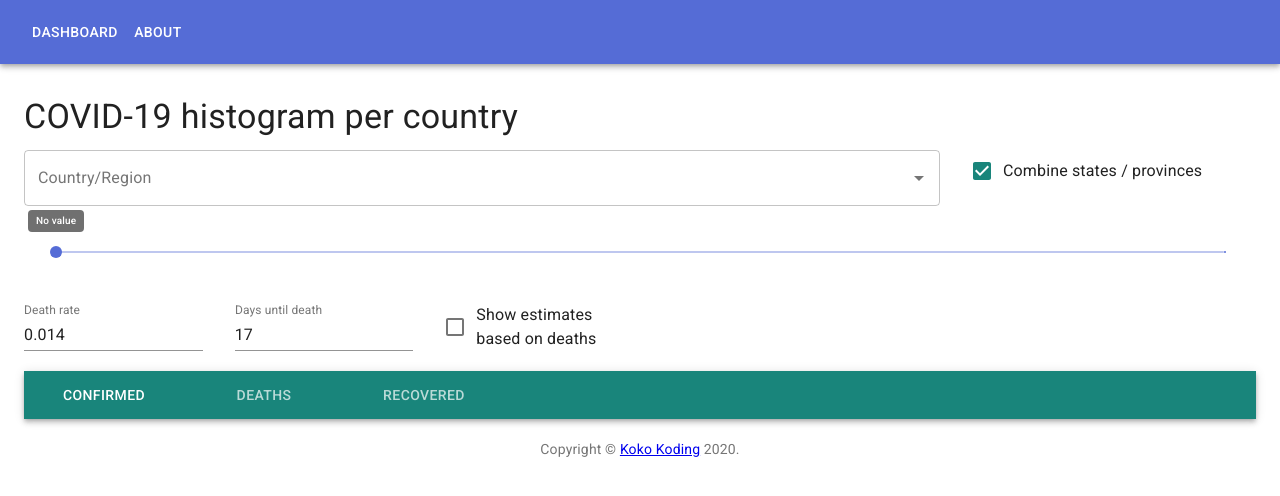
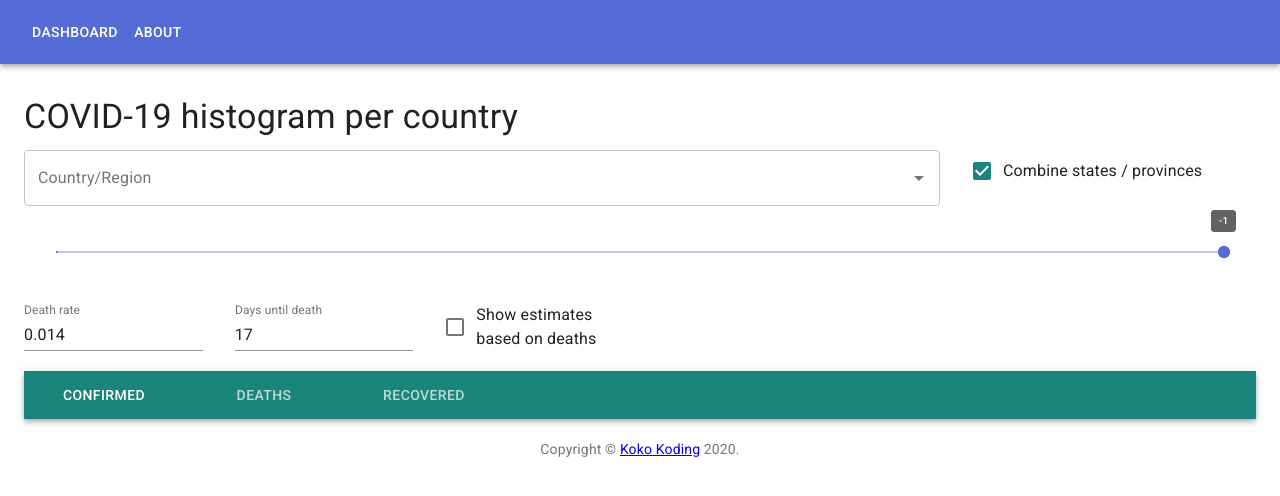
Before and after one commit to drikusroor/KOVID-19-Dashboard, a React (Create React App) app: page /dashboard in a window 1280 px wide. Shown: the top 496 px of the page. Built offline with nearby package versions, Linux system fonts and the light colour scheme; no server answers.

Commit message:
Connect slider to redux-form

```diff
--- a/src/components/filter-form/index.js
+++ b/src/components/filter-form/index.js
@@ -7,7 +7,8 @@ import Checkbox from '@material-ui/core/Checkbox'
 import FormControlLabel from '@material-ui/core/FormControlLabel'
 import Autocomplete from '@material-ui/lab/Autocomplete'
 import TextField from '@material-ui/core/TextField'
-import { Grid, Slider, Tooltip, Paper, Box } from '@material-ui/core'
+import { Grid, Slider, Tooltip, Box } from '@material-ui/core'
+import { getHeaders, getDates } from '../../store/time-series/selectors'
 
 const useStyles = makeStyles(theme => ({
   container: {
@@ -68,7 +69,7 @@ const renderTextField = ({
 )
 
 function ValueLabelComponent(props) {
-  const { children, open, value } = props
+  const { children, open, value = 'No value' } = props
 
   return (
     <Tooltip open={open} enterTouchDelay={0} placement="top" title={value}>
@@ -77,13 +78,35 @@ function ValueLabelComponent(props) {
   )
 }
 
+const renderSlider = ({
+  label,
+  input,
+  meta: { touched, invalid, error },
+  ...custom
+}) => {
+  console.log({ input })
+
+  return (
+    <Slider
+      aria-labelledby="discrete-slider-custom"
+      valueLabelDisplay="on"
+      steps={null}
+      marks={custom.marks}
+      getAriaLabel={custom.valuetext}
+      getAriaValueText={custom.valuetext}
+      min={0}
+      max={custom.dates.length - 1}
+      valueLabelFormat={custom.valuetext}
+      ValueLabelComponent={ValueLabelComponent}
+      value={input.value}
+      onChange={(e, value) => input.onChange(value)}
+    />
+  )
+}
+
 const FilterForm = props => {
-  const { change, countries, countryFilter, timeSeries } = props
+  const { change, countries, countryFilter, dates } = props
   const classes = useStyles()
-
-  const { headers = [] } = (timeSeries && timeSeries[0]) || { headers: [] }
-
-  const dates = headers.length > 4 ? headers.slice(4, headers.length) : []
 
   const marks = [
     { value: 0, label: dates[0] },
@@ -97,13 +120,8 @@ const FilterForm = props => {
     return value
   }
 
-  const handleDateRangeChange = (event, value) => {
-    change('dates', value)
-  }
-
   const valuetext = value => {
-    // return dates && dates.length > 0 ? dates[value] : 'No value'
-    return 'No value'
+    return dates && dates.length > 0 ? dates[value] : 'No value'
   }
 
   return (
@@ -141,8 +159,10 @@ const FilterForm = props => {
         <Grid item xs={12}>
           {SLIDER_ENABLED && marks && marks.length > 0 ? (
             <Box className={classes.slider}>
-              <Slider
-                onChange={handleDateRangeChange}
+              <Field
+                component={renderSlider}
+                name="dates"
+                dates={dates}
                 aria-labelledby="discrete-slider-custom"
                 valueLabelDisplay="on"
                 steps={null}
@@ -208,6 +228,8 @@ export default compose(
     state => {
       return {
         countryFilter: selector(state, 'countryFilter'),
+        headers: getHeaders(state),
+        dates: getDates(state),
       }
     },
     {
@@ -222,7 +244,7 @@ export default compose(
       timeToDeath: 17,
       showEstimates: false,
       showPerCountry: true,
-      dates: [],
+      dates: [0, 1],
     },
   }),
 )(FilterForm)
--- a/src/store/time-series/sagas.js
+++ b/src/store/time-series/sagas.js
@@ -12,10 +12,6 @@ function* fetchTimeSeriesSaga(action) {
       }
     })
     yield put({
-      type: types.FILTERS_SET_DATE_RANGE,
-      payload: [0, datasets[0].headers.length - 1],
-    })
-    yield put({
       type: types.TIME_SERIES_FETCH_SUCCESS,
       payload: datasets,
     })
--- a/src/store/time-series/selectors.js
+++ b/src/store/time-series/selectors.js
@@ -2,6 +2,14 @@ import { createSelector } from 'reselect'
 import { calculateEstimations } from './helpers/calculate-estimations'
 
 const getTimeSeries = state => state.timeSeries.data
+
+export const getHeaders = createSelector([getTimeSeries], timeSeries => {
+  return timeSeries && timeSeries[0] ? timeSeries[0].headers : null
+})
+
+export const getDates = createSelector([getHeaders], headers => {
+  return headers && headers.length > 4 ? headers.slice(4, headers.length) : []
+})
 
 export const getCountries = state => {
   const dataset = state.timeSeries.data && state.timeSeries.data[0]
```
